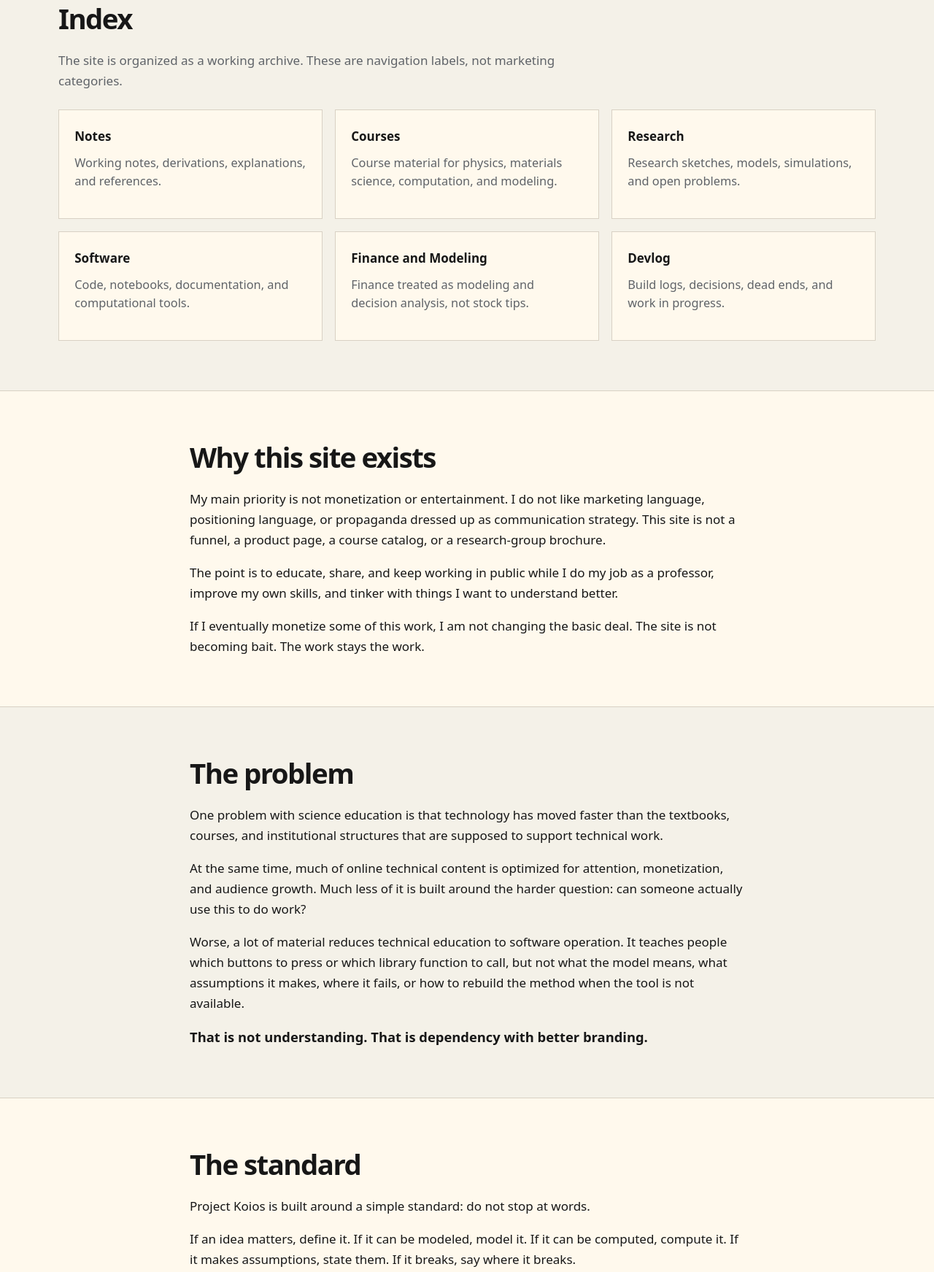
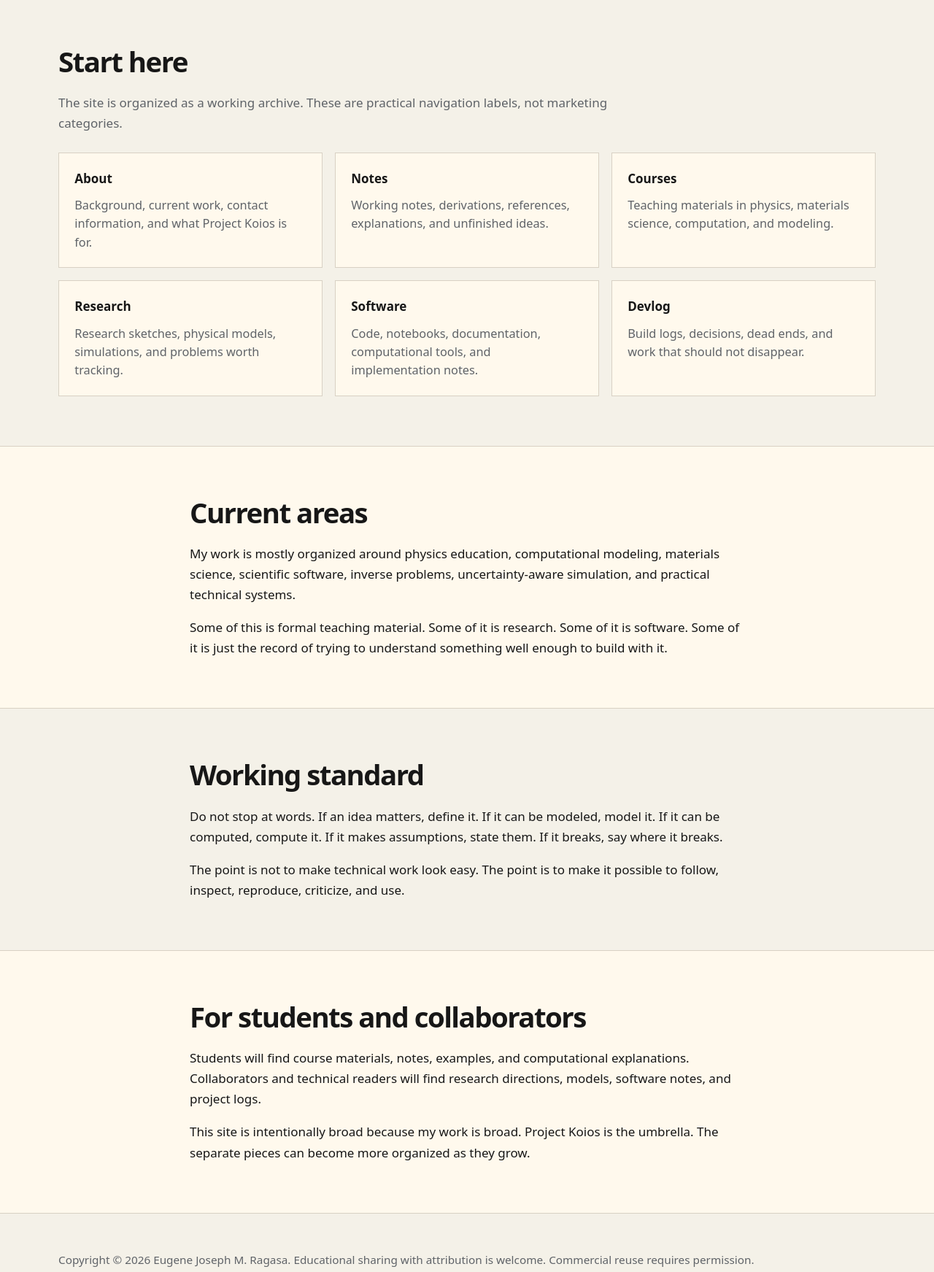
Before and after one commit to eragasa/projectkoios-www, a plain HTML site: page www/index.html in a window 1280 px wide. Shown: the part 584-2327 px from the top of the page at 73% size. Drawn offline with Linux system fonts and the light colour scheme.

```diff
--- a/www/index.html
+++ b/www/index.html
@@ -9,7 +9,7 @@
 
   <meta
     name="description"
-    content="Project Koios is the personal technical website of Eugene Joseph M. Ragasa. Technical work for people willing to put in the work."
+    content="Project Koios is the personal technical website of Eugene Joseph M. Ragasa. Teaching, modeling, computation, and technical work."
   />
 
   <link rel="stylesheet" href="assets/css/style.css" />
@@ -21,7 +21,7 @@
       <div class="site-brand">
         <a class="site-title" href="index.html">Project Koios</a>
         <div class="site-tagline">
-          Technical work for people willing to do the work.
+          Teaching, modeling, computation, and technical work.
         </div>
       </div>
 
@@ -39,17 +39,18 @@
   <main>
     <section class="home-intro">
       <div class="container narrow">
-        <p class="eyebrow">Physics · Computation · Modeling · Technical Work</p>
+        <p class="eyebrow">Personal technical website</p>
 
         <h1>Project Koios</h1>
 
         <p class="lead">
-          The personal technical website of Eugene Joseph M. Ragasa.
+          Project Koios is the personal technical website of Eugene Joseph M. Ragasa.
         </p>
 
         <p>
-          It collects work in physics, teaching, computation, mathematical modeling,
-          software, finance-oriented analysis, hardware, and other technical projects.
+          It collects teaching materials, technical notes, computational models,
+          software projects, research sketches, finance-oriented analysis, hardware
+          notes, and other work that does not need to live in a dozen separate places.
         </p>
 
         <p class="statement">
@@ -61,53 +62,53 @@
     <section class="home-index section">
       <div class="container">
         <div class="section-header">
-          <h2>Index</h2>
+          <h2>Start here</h2>
           <p>
-            The site is organized as a working archive. These are navigation labels,
-            not marketing categories.
+            The site is organized as a working archive. These are practical
+            navigation labels, not marketing categories.
           </p>
         </div>
 
         <div class="index-grid">
+          <a class="index-card" href="pages/about.html">
+            <span class="index-title">About</span>
+            <span class="index-desc">
+              Background, current work, contact information, and what Project Koios is for.
+            </span>
+          </a>
+
           <a class="index-card" href="pages/notes.html">
             <span class="index-title">Notes</span>
             <span class="index-desc">
-              Working notes, derivations, explanations, and references.
+              Working notes, derivations, references, explanations, and unfinished ideas.
             </span>
           </a>
 
           <a class="index-card" href="pages/courses.html">
             <span class="index-title">Courses</span>
             <span class="index-desc">
-              Course material for physics, materials science, computation, and modeling.
+              Teaching materials in physics, materials science, computation, and modeling.
             </span>
           </a>
 
           <a class="index-card" href="pages/research.html">
             <span class="index-title">Research</span>
             <span class="index-desc">
-              Research sketches, models, simulations, and open problems.
+              Research sketches, physical models, simulations, and problems worth tracking.
             </span>
           </a>
 
           <a class="index-card" href="pages/software.html">
             <span class="index-title">Software</span>
             <span class="index-desc">
-              Code, notebooks, documentation, and computational tools.
-            </span>
-          </a>
-
-          <a class="index-card" href="pages/finance.html">
-            <span class="index-title">Finance and Modeling</span>
-            <span class="index-desc">
-              Finance treated as modeling and decision analysis, not stock tips.
+              Code, notebooks, documentation, computational tools, and implementation notes.
             </span>
           </a>
 
           <a class="index-card" href="pages/devlog.html">
             <span class="index-title">Devlog</span>
             <span class="index-desc">
-              Build logs, decisions, dead ends, and work in progress.
+              Build logs, decisions, dead ends, and work that should not disappear.
             </span>
           </a>
         </div>
@@ -116,84 +117,53 @@
 
     <section class="section muted">
       <div class="container narrow">
-        <h2>Why this site exists</h2>
+        <h2>Current areas</h2>
 
         <p>
-          My main priority is not monetization or entertainment. I do not like
-          marketing language, positioning language, or propaganda dressed up as
-          communication strategy. This site is not a funnel, a product page, a
-          course catalog, or a research-group brochure.
+          My work is mostly organized around physics education, computational
+          modeling, materials science, scientific software, inverse problems,
+          uncertainty-aware simulation, and practical technical systems.
         </p>
 
         <p>
-          The point is to educate, share, and keep working in public while I do my
-          job as a professor, improve my own skills, and tinker with things I want
-          to understand better.
-        </p>
-
-        <p>
-          If I eventually monetize some of this work, I am not changing the basic
-          deal. The site is not becoming bait. The work stays the work.
+          Some of this is formal teaching material. Some of it is research. Some of
+          it is software. Some of it is just the record of trying to understand
+          something well enough to build with it.
         </p>
       </div>
     </section>
 
     <section class="section">
       <div class="container narrow">
-        <h2>The problem</h2>
+        <h2>Working standard</h2>
 
         <p>
-          One problem with science education is that technology has moved faster
-          than the textbooks, courses, and institutional structures that are
-          supposed to support technical work.
+          Do not stop at words. If an idea matters, define it. If it can be
+          modeled, model it. If it can be computed, compute it. If it makes
+          assumptions, state them. If it breaks, say where it breaks.
         </p>
 
         <p>
-          At the same time, much of online technical content is optimized for
-          attention, monetization, and audience growth. Much less of it is built
-          around the harder question: can someone actually use this to do work?
-        </p>
-
-        <p>
-          Worse, a lot of material reduces technical education to software
-          operation. It teaches people which buttons to press or which library
-          function to call, but not what the model means, what assumptions it
-          makes, where it fails, or how to rebuild the method when the tool is not
-          available.
-        </p>
-
-        <p class="punchline">
-          That is not understanding. That is dependency with better branding.
+          The point is not to make technical work look easy. The point is to make
+          it possible to follow, inspect, reproduce, criticize, and use.
         </p>
       </div>
     </section>
 
     <section class="section muted">
       <div class="container narrow">
-        <h2>The standard</h2>
+        <h2>For students and collaborators</h2>
 
         <p>
-          Project Koios is built around a simple standard: do not stop at words.
+          Students will find course materials, notes, examples, and computational
+          explanations. Collaborators and technical readers will find research
+          directions, models, software notes, and project logs.
         </p>
 
         <p>
-          If an idea matters, define it. If it can be modeled, model it. If it can
-          be computed, compute it. If it makes assumptions, state them. If it
-          breaks, say where it breaks.
-        </p>
-
-        <ol class="method-list">
-          <li>Start with a real question.</li>
-          <li>Identify the assumptions.</li>
-          <li>Build the model.</li>
-          <li>Connect it to traditional theory.</li>
-          <li>Implement enough of it to see what it actually does.</li>
-          <li>Explain the result without pretending the tool did the thinking.</li>
-        </ol>
-
-        <p>
-          The point is not to make technical work look easy. The point is to make
-          it possible to follow, inspect, reproduce, criticize, and use.
+          This site is intentionally broad because my work is broad. Project Koios
+          is the umbrella. The separate pieces can become more organized as they
+          grow.
         </p>
       </div>
     </section>
```
